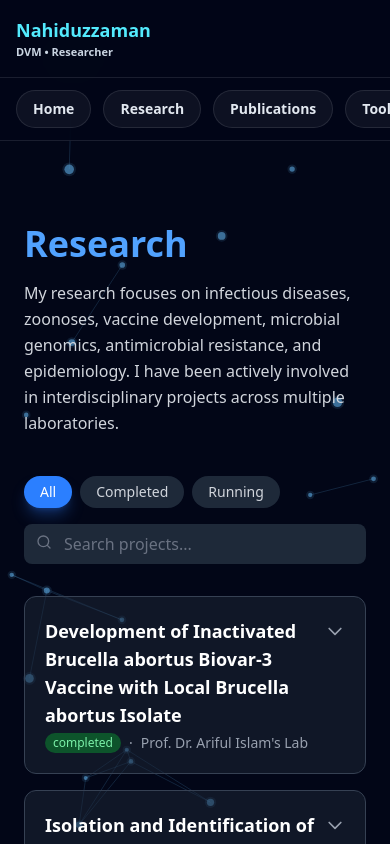
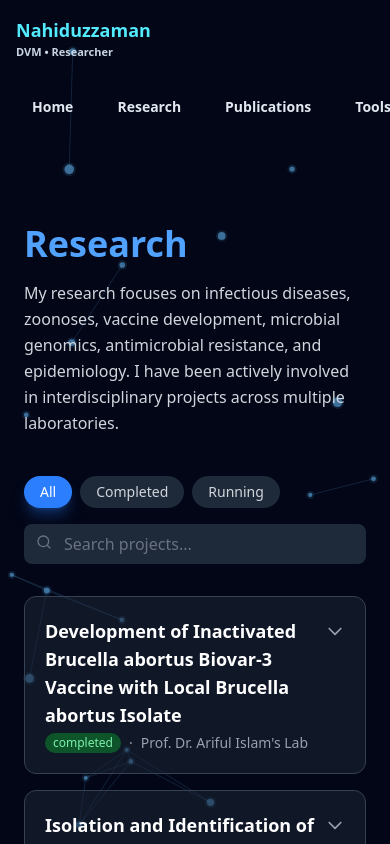
Before and after one commit to Nahid141/nahiduzzaman-portfolio, a Next.js app: page /research in a window 390 px wide. Shown: the top 844 px of the page. Built offline with nearby package versions, Linux system fonts and the light colour scheme.

Commit message:
Newstyle updated

```diff
--- a/app/layout.tsx
+++ b/app/layout.tsx
@@ -23,7 +23,8 @@ export default function RootLayout({
   return (
     <html lang="en">
       <body className="min-h-screen bg-slate-950 text-white">
-        <header className="fixed left-0 top-0 z-50 w-full border-b border-white/10 bg-slate-950/85 backdrop-blur-xl">
+        {/* Transparent header: no background, no borders – only text visible */}
+        <header className="fixed left-0 top-0 z-50 w-full">
           <div className="mx-auto flex max-w-7xl items-center justify-between px-4 py-4 md:px-6">
             <a href="/" className="shrink-0">
               <div className="text-lg font-black text-cyan-300 md:text-xl">
@@ -47,12 +48,13 @@ export default function RootLayout({
             </nav>
           </div>
 
-          <nav className="flex gap-3 overflow-x-auto border-t border-white/10 px-4 py-3 text-sm font-bold text-slate-200 md:hidden">
+          {/* Mobile navigation – transparent, no background or borders */}
+          <nav className="flex gap-3 overflow-x-auto px-4 py-3 text-sm font-bold text-slate-200 md:hidden">
             {navItems.map((item) => (
               <a
                 key={item.name}
                 href={item.href}
-                className="shrink-0 rounded-full border border-white/10 bg-white/5 px-4 py-2 transition hover:border-cyan-300 hover:text-cyan-300"
+                className="shrink-0 px-4 py-2 transition hover:text-cyan-300"
               >
                 {item.name}
               </a>
```
